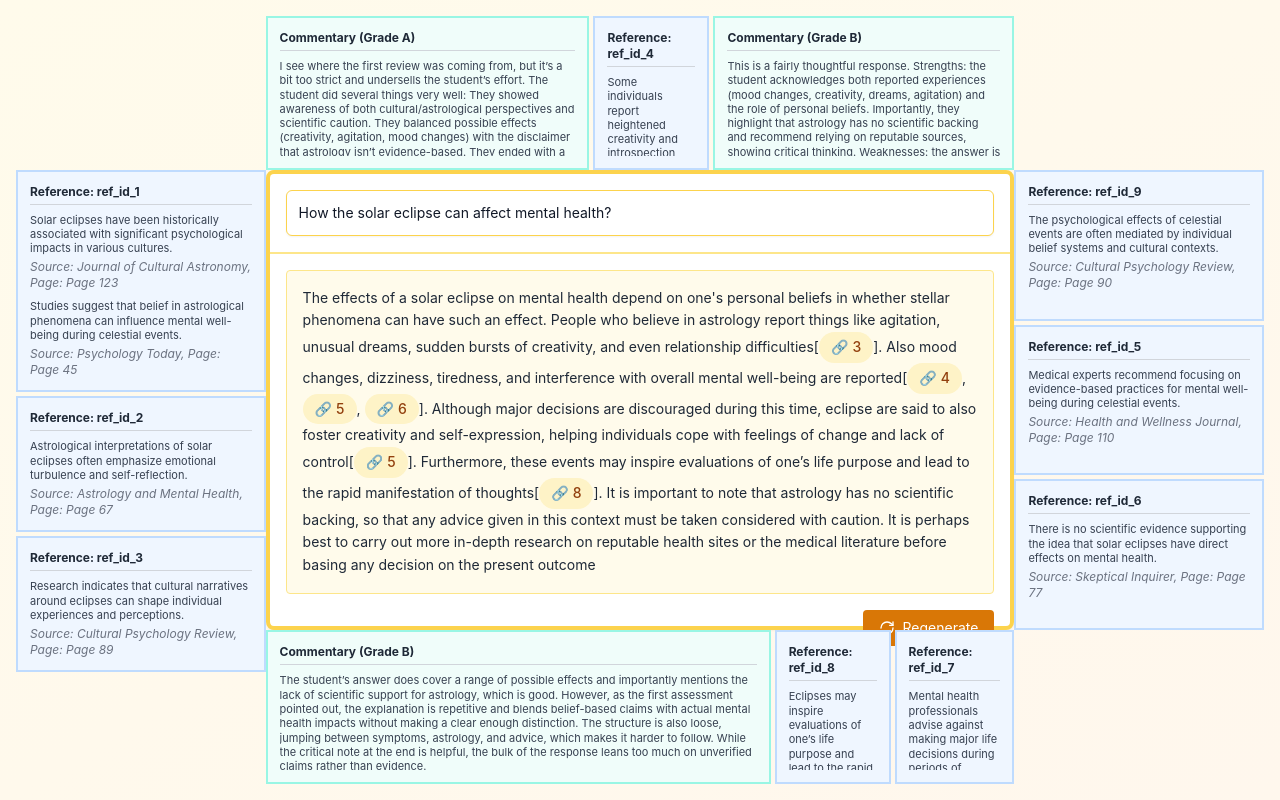
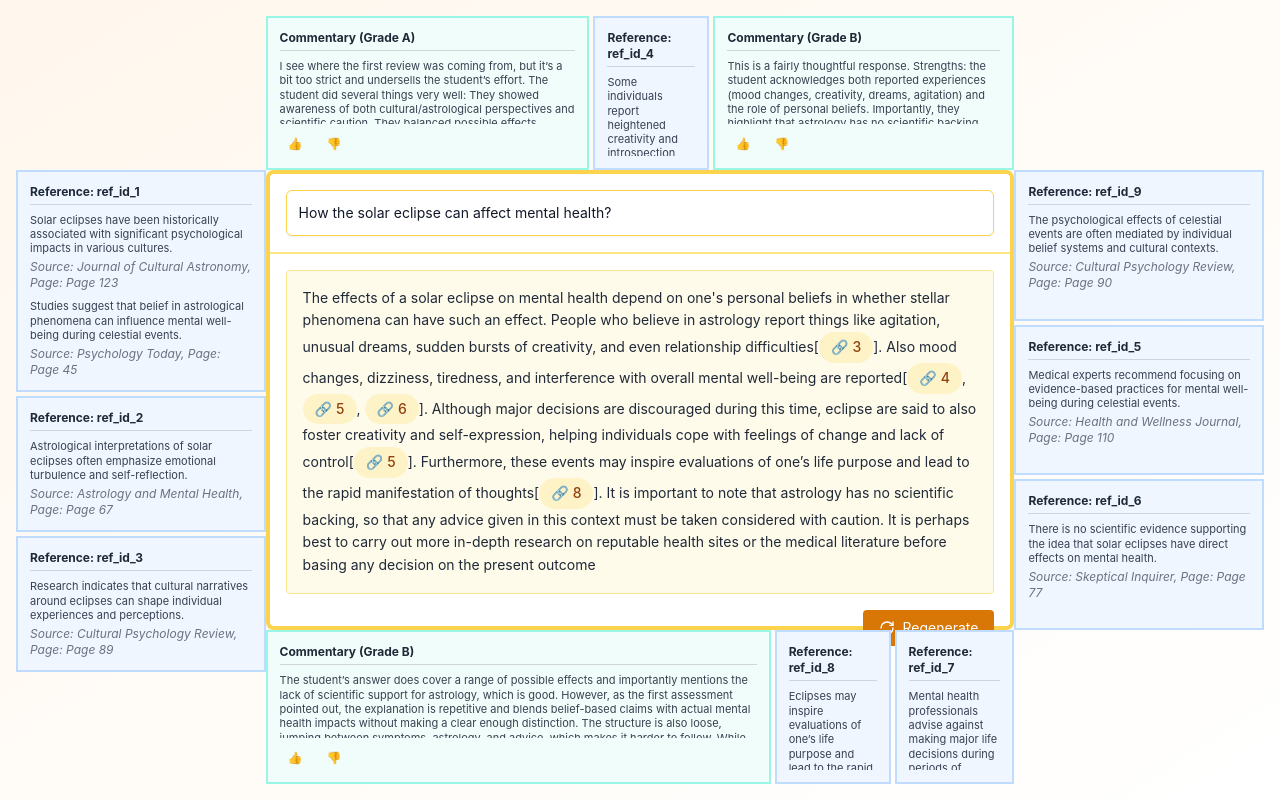
Before and after one commit to WojciechKusa/talmud-ir, a React (Create React App) app in the folder rag-talmud-ui/: page / in a window 1280 px wide. Built offline with nearby package versions, Linux system fonts and the light colour scheme.

Commit message:
feat: add thumbs reaction to commentaries

```diff
--- a/rag-talmud-ui/src/App.js
+++ b/rag-talmud-ui/src/App.js
@@ -118,9 +118,9 @@ const renderBox = (entry) => {
           <X size={12} />
         </button>
 
-        <h3 className="font-bold text-xs mb-2 text-gray-800 border-b border-gray-300 pb-1 pr-6">
+        <h4 className="font-bold text-xs mb-2 text-gray-800 border-b border-gray-300 pb-1 pr-6">
           Reference: {entry.refId}
-        </h3>
+        </h4>
         <div className="flex-1 overflow-y-auto">
           {entry.snippets.map((snippet, i) => (
             <div key={i} className="mb-2 last:mb-0">
@@ -148,13 +148,27 @@ const renderBox = (entry) => {
         <div className="flex-1 overflow-y-auto">
           <p className="text-gray-700">{entry.data.comment}</p>
         </div>
+        <div className="mt-2 flex items-center gap-2">
+          <button
+            className="hover:bg-green-600 text-white px-2 py-1 rounded text-xs flex items-center gap-1"
+            title="Thumb up"
+          >
+            👍
+          </button>
+          <button
+            className="hover:bg-red-600 text-white px-2 py-1 rounded text-xs flex items-center gap-1"
+            title="Thumb down"
+          >
+            👎
+          </button>
+        </div>
       </div>
     );
   }
 };
 
   return (
-    <div className="h-screen w-screen bg-gradient-to-br from-amber-50 to-orange-50 overflow-hidden">
+    <div className="h-screen w-screen bg-gradient-to-br from-orange-50 to-white-50 overflow-hidden">
       <div className="h-full w-full grid grid-cols-5 grid-rows-5 gap-0 p-4">
         <div className="col-span-1 row-span-1"></div>
         <div className="col-span-3 row-span-1 flex gap-1">{topEntries.map(renderBox)}</div>
```
Also changed, not shown: 1 other file (tests, documents, lock files or other folders).
